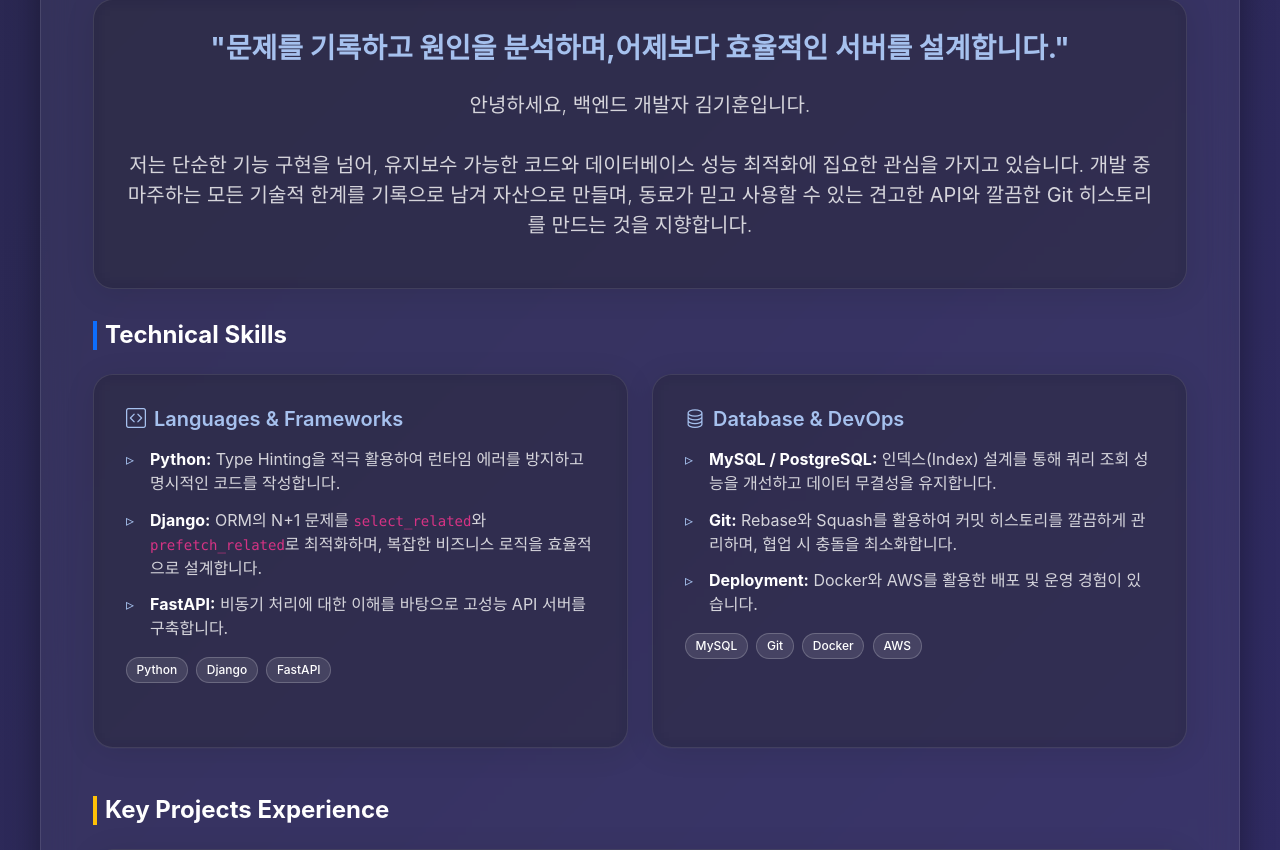
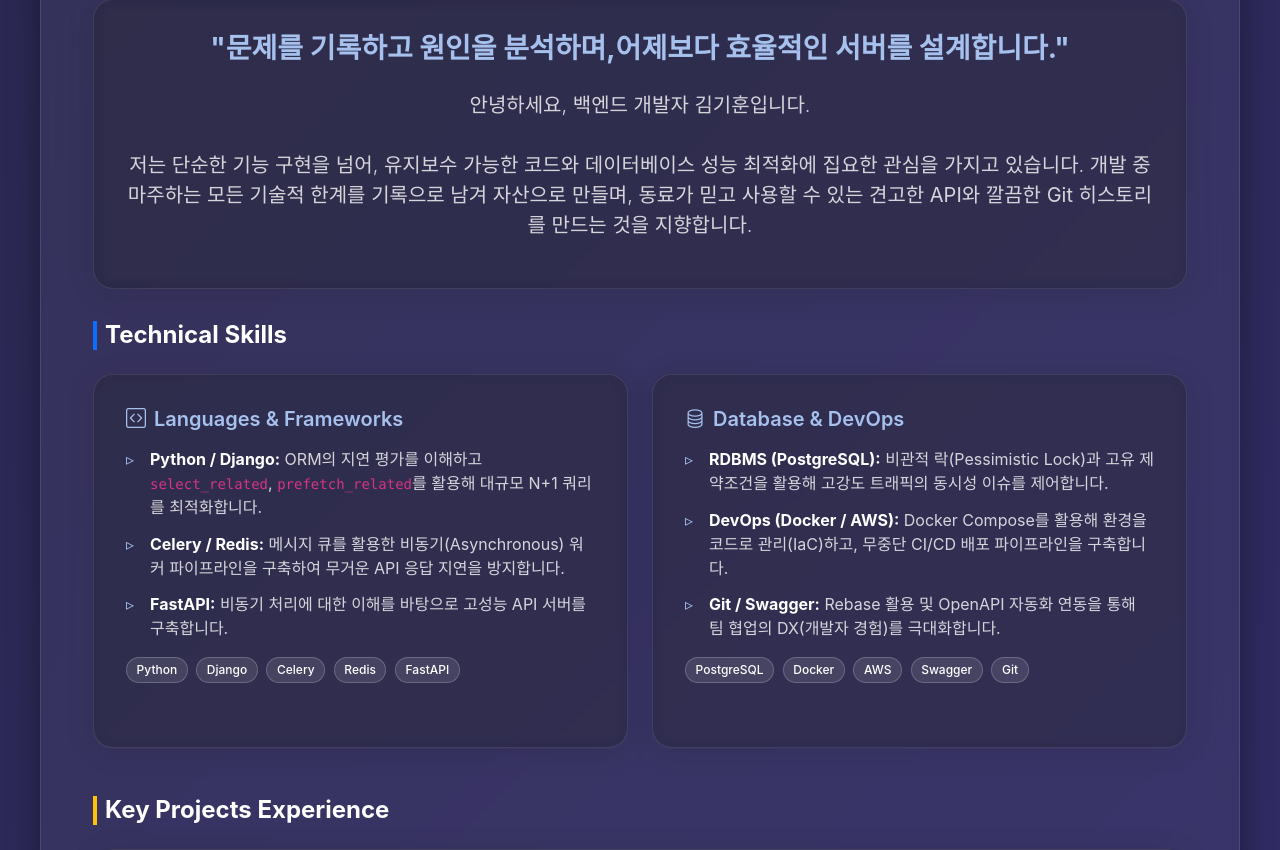
Before and after one commit to KIHOON-KOR/resume-test, a FastAPI app: page /about in a window 1280 px wide. Shown: the part 227-1077 px from the top of the page. Run offline with FastAPI, Linux system fonts and the light colour scheme; parts of the project's set-up code (start-up, migrations or seed data) failed here and were passed over; some web fonts are replaced.

Commit message:
about 내용 수정

```diff
--- a/app/templates/about.html
+++ b/app/templates/about.html
@@ -90,10 +90,10 @@
           <div class="korean">
             <ul class="list-unstyled custom-list">
               <li>
-                <strong class="text-white">Python:</strong> Type Hinting을 적극 활용하여 런타임 에러를 방지하고 명시적인 코드를 작성합니다.
+                <strong class="text-white">Python / Django:</strong> ORM의 지연 평가를 이해하고 <code>select_related</code>, <code>prefetch_related</code>를 활용해 대규모 N+1 쿼리를 최적화합니다.
               </li>
               <li>
-                <strong class="text-white">Django:</strong> ORM의 N+1 문제를 <code>select_related</code>와 <code>prefetch_related</code>로 최적화하며, 복잡한 비즈니스 로직을 효율적으로 설계합니다.
+                <strong class="text-white">Celery / Redis:</strong> 메시지 큐를 활용한 비동기(Asynchronous) 워커 파이프라인을 구축하여 무거운 API 응답 지연을 방지합니다.
               </li>
               <li>
                 <strong class="text-white">FastAPI:</strong> 비동기 처리에 대한 이해를 바탕으로 고성능 API 서버를 구축합니다.
@@ -102,14 +102,16 @@
           </div>
           <div class="english d-none">
             <ul class="list-unstyled custom-list">
-              <li><strong class="text-white">Python:</strong> Utilizing Type Hinting for stable, explicit code.</li>
-              <li><strong class="text-white">Django:</strong> Optimizing ORM N+1 issues and designing complex logic.</li>
+              <li><strong class="text-white">Python / Django:</strong> Optimizing ORM N+1 issues using Eager Loading.</li>
+              <li><strong class="text-white">Celery / Redis:</strong> Building async worker pipelines to prevent API blocking.</li>
               <li><strong class="text-white">FastAPI:</strong> Building high-performance APIs with async processing.</li>
             </ul>
           </div>
           <div class="mt-3">
              <span class="badge badge-glass rounded-pill me-1">Python</span>
              <span class="badge badge-glass rounded-pill me-1">Django</span>
+             <span class="badge badge-glass rounded-pill me-1">Celery</span>
+             <span class="badge badge-glass rounded-pill me-1">Redis</span>
              <span class="badge badge-glass rounded-pill me-1">FastAPI</span>
           </div>
         </div>
@@ -121,28 +123,29 @@
           <div class="korean">
             <ul class="list-unstyled custom-list">
               <li>
-                <strong class="text-white">MySQL / PostgreSQL:</strong> 인덱스(Index) 설계를 통해 쿼리 조회 성능을 개선하고 데이터 무결성을 유지합니다.
+                <strong class="text-white">RDBMS (PostgreSQL):</strong> 비관적 락(Pessimistic Lock)과 고유 제약조건을 활용해 고강도 트래픽의 동시성 이슈를 제어합니다.
               </li>
               <li>
-                <strong class="text-white">Git:</strong> Rebase와 Squash를 활용하여 커밋 히스토리를 깔끔하게 관리하며, 협업 시 충돌을 최소화합니다.
+                <strong class="text-white">DevOps (Docker / AWS):</strong> Docker Compose를 활용해 환경을 코드로 관리(IaC)하고, 무중단 CI/CD 배포 파이프라인을 구축합니다.
               </li>
               <li>
-                <strong class="text-white">Deployment:</strong> Docker와 AWS를 활용한 배포 및 운영 경험이 있습니다.
+                <strong class="text-white">Git / Swagger:</strong> Rebase 활용 및 OpenAPI 자동화 연동을 통해 팀 협업의 DX(개발자 경험)를 극대화합니다.
               </li>
             </ul>
           </div>
           <div class="english d-none">
              <ul class="list-unstyled custom-list">
-              <li><strong class="text-white">RDBMS:</strong> Improving query performance via Indexing.</li>
-              <li><strong class="text-white">Git:</strong> Managing clean history with Rebase/Squash.</li>
-              <li><strong class="text-white">DevOps:</strong> Deployment experience with Docker & AWS.</li>
+              <li><strong class="text-white">RDBMS:</strong> Handling concurrency issues using Pessimistic Locks and constraints.</li>
+              <li><strong class="text-white">DevOps:</strong> Infrastructure as Code (IaC) with Docker Compose and AWS CI/CD.</li>
+              <li><strong class="text-white">Git / Swagger:</strong> Maximizing DX via Rebase and automated OpenAPI docs.</li>
             </ul>
           </div>
           <div class="mt-3">
-             <span class="badge badge-glass rounded-pill me-1">MySQL</span>
-             <span class="badge badge-glass rounded-pill me-1">Git</span>
+             <span class="badge badge-glass rounded-pill me-1">PostgreSQL</span>
              <span class="badge badge-glass rounded-pill me-1">Docker</span>
              <span class="badge badge-glass rounded-pill me-1">AWS</span>
+             <span class="badge badge-glass rounded-pill me-1">Swagger</span>
+             <span class="badge badge-glass rounded-pill me-1">Git</span>
           </div>
         </div>
       </div>
--- a/projects.json
+++ b/projects.json
@@ -1,29 +1,29 @@
 [
   {
-    "title": "OZ_LMS QnA",
-    "desc": "QnA question | Admin Category",
-    "image": "/static/images/qna.png",
-    "main": true,
-    "mini1" : "/static/images/qna_1.png",
-    "mini2" : "/static/images/qna_2.png",
-    "mini3" : "/static/images/qna_3.png"
+    "title": "PlayType (게임 추천/커뮤니티)",
+    "desc": "AI 기반 게임 추천 및 커뮤니티 플랫폼입니다. OpenAI를 활용한 개인화 성향 분석과 리뷰 요약 기능을 제공하며, Celery와 Redis를 도입해 비동기 아키텍처를 구축했습니다.",
+    "image": "/static/images/playtype0.png",
+    "mini1": "/static/images/playtype_1.gif",
+    "mini2": "/static/images/playtype_2.gif",
+    "mini3": "/static/images/playtype_3.gif",
+    "tags": ["Python", "Django", "Celery", "Redis", "OpenAI"]
   },
   {
-    "title": "PlayType",
-    "desc": "AI Summary/Tendency | Preference | Review/comment ",
-    "image": "static/images/playtype0.png",
-    "main": true,
-    "mini1" : "/static/images/playtype_4.gif",
-    "mini2" : "/static/images/playtype_2.gif",
-    "mini3" : "/static/images/playtype_3.gif"
+    "title": "Coding Garden (개인 블로그)",
+    "desc": "생성형 AI를 활용한 글쓰기 어시스턴트 및 게이미피케이션(등급제, 잔디밭) 기능이 접목된 블로그 플랫폼입니다. AWS와 Docker를 활용해 CI/CD 파이프라인을 구축했습니다.",
+    "image": "/static/images/indi_0.png",
+    "mini1": "/static/images/project3-1.gif",
+    "mini2": "/static/images/project3-2.gif",
+    "mini3": "/static/images/project3-3.gif",
+    "tags": ["Django", "PostgreSQL", "Docker", "AWS", "Gemini"]
   },
   {
-    "title": "Coding_Garden",
-    "desc": "AI stylistic converter | Grade | Blog",
-    "image": "static/images/indi_0.png",
-    "main": true,
-    "mini1" : "/static/images/project3-1.gif",
-    "mini2" : "/static/images/project3-2.gif",
-    "mini3" : "/static/images/project3-3.gif"
+    "title": "OZ LMS (학습 관리 시스템)",
+    "desc": "온라인 학습 관리 시스템의 Q&A 게시판 및 관리자(Admin) 페이지입니다. 계층형 카테고리 모델링과 미디어 파일 처리를 위한 구조를 설계했습니다.",
+    "image": "/static/images/qna.png",
+    "mini1": "/static/images/qna_1.png",
+    "mini2": "/static/images/qna_2.png",
+    "mini3": "/static/images/qna_3.png",
+    "tags": ["Django", "AWS S3", "Admin Customization"]
   }
 ]
```
Also changed, not shown: app/templates/home.html (+10 -6 lines), app/templates/projects.html (+16 -3 lines), app/static/images/playtype_1.gif (renamed from app/static/images/playtype_4.gif).
